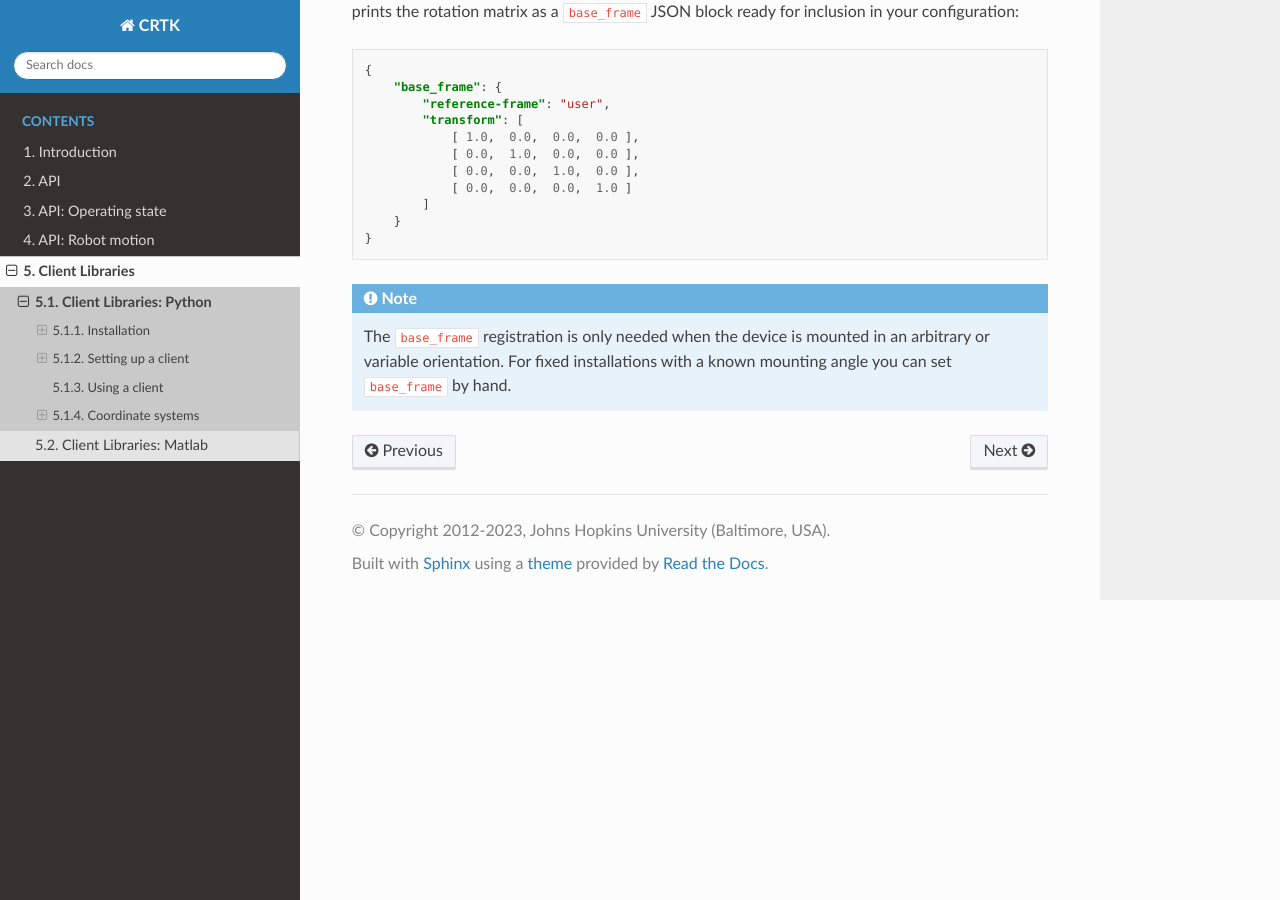
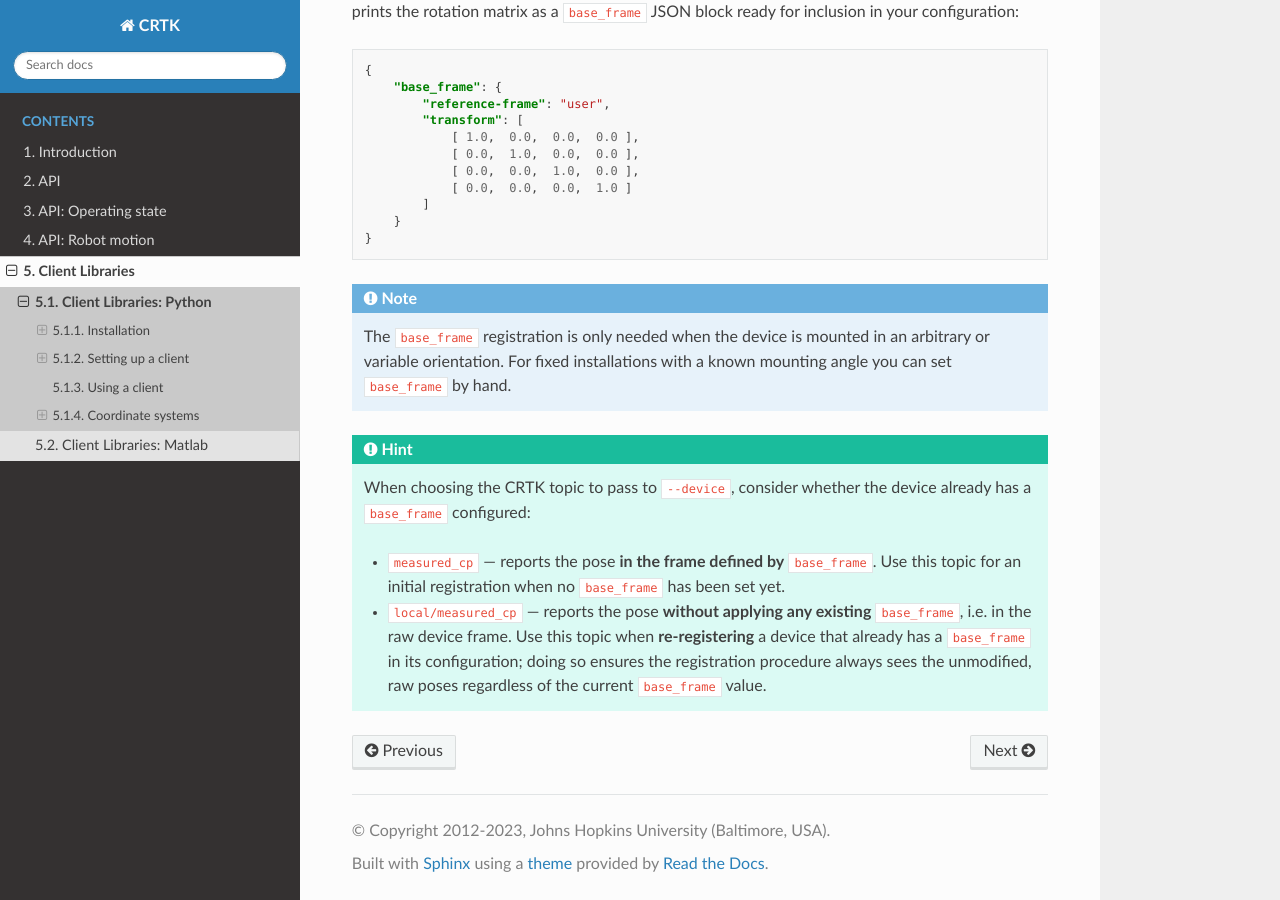
Before and after one commit to collaborative-robotics/documentation, a Sphinx documentation site: the page built from docs/pages/client-python.rst, in a window 1280 px wide and 900 px high, scrolled down 7508 px. Built offline with Sphinx 7.4.7 and the Read the Docs theme 3.1.0, drawn with Linux system fonts in a browser that asks for light colours; some of the changed text lies outside the part shown.

Commit message:
docs: clarify CRTK topic usage for device base_frame registration and fix typo

```diff
--- a/docs/pages/client-python.rst
+++ b/docs/pages/client-python.rst
@@ -440,3 +440,19 @@ collected them it computes and prints the rotation matrix as a
    mounted in an arbitrary or variable orientation.  For fixed
    installations with a known mounting angle you can set ``base_frame``
    by hand.
+
+.. hint::
+
+   When choosing the CRTK topic to pass to ``--device``, consider whether
+   the device already has a ``base_frame`` configured:
+
+   * ``measured_cp`` — reports the pose **in the frame defined by**
+     ``base_frame``.  Use this topic for an initial registration when no
+     ``base_frame`` has been set yet.
+
+   * ``local/measured_cp`` — reports the pose **without applying any
+     existing** ``base_frame``, i.e. in the raw device frame.  Use this
+     topic when **re-registering** a device that already has a
+     ``base_frame`` in its configuration; doing so ensures the registration
+     procedure always sees the unmodified, raw poses regardless of the
+     current ``base_frame`` value.
```
Also changed, not shown: other parts of docs/pages/client-python.rst (+1 -1 lines).
